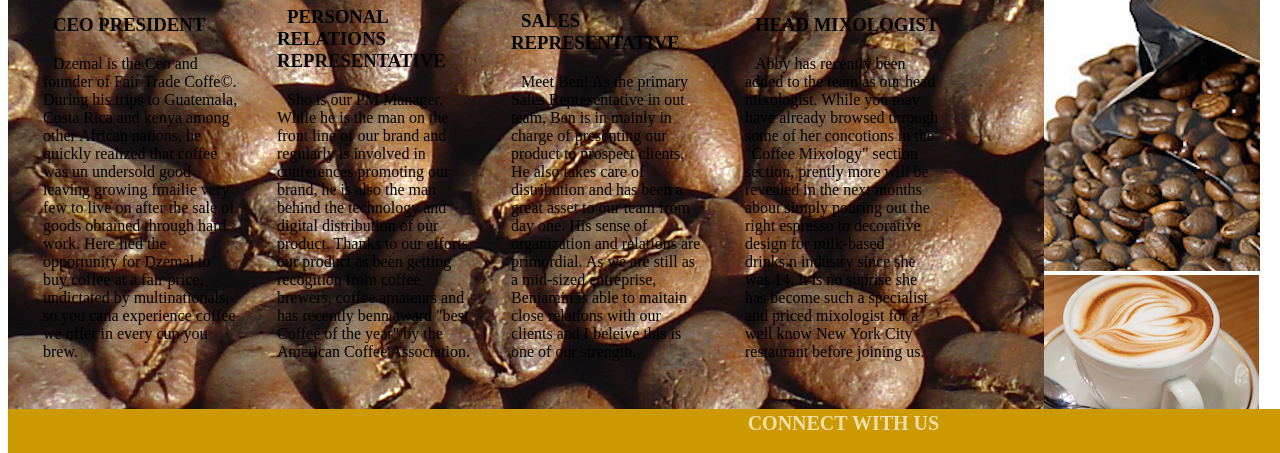
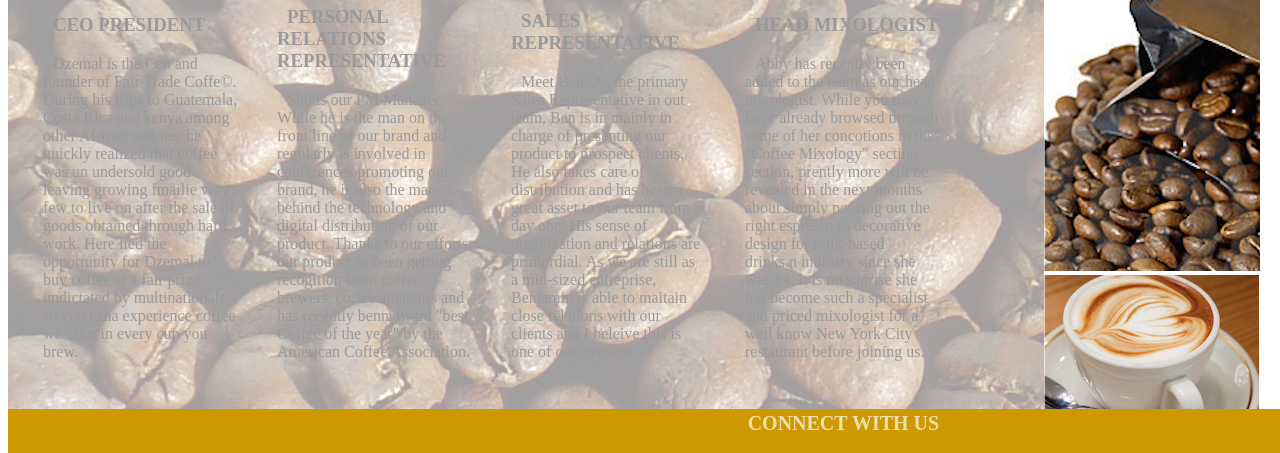
Before and after one commit to abbyryan/fairtrade, a plain HTML site: page ourteam.html in a window 1280 px wide. Shown: the part 644-1097 px from the top of the page. Drawn offline with Linux system fonts and the light colour scheme.

Commit message:
added transparency

```diff
--- a/css/layout.css
+++ b/css/layout.css
@@ -336,9 +336,8 @@ footer{
 }
 
 .transparent3{
-	.transparent{
-	width:100%;
-	height:670px;
+	width:81%;
+	height:600px;
 	position:absolute;
 	opacity:.6;
 	background-color:white;
```
